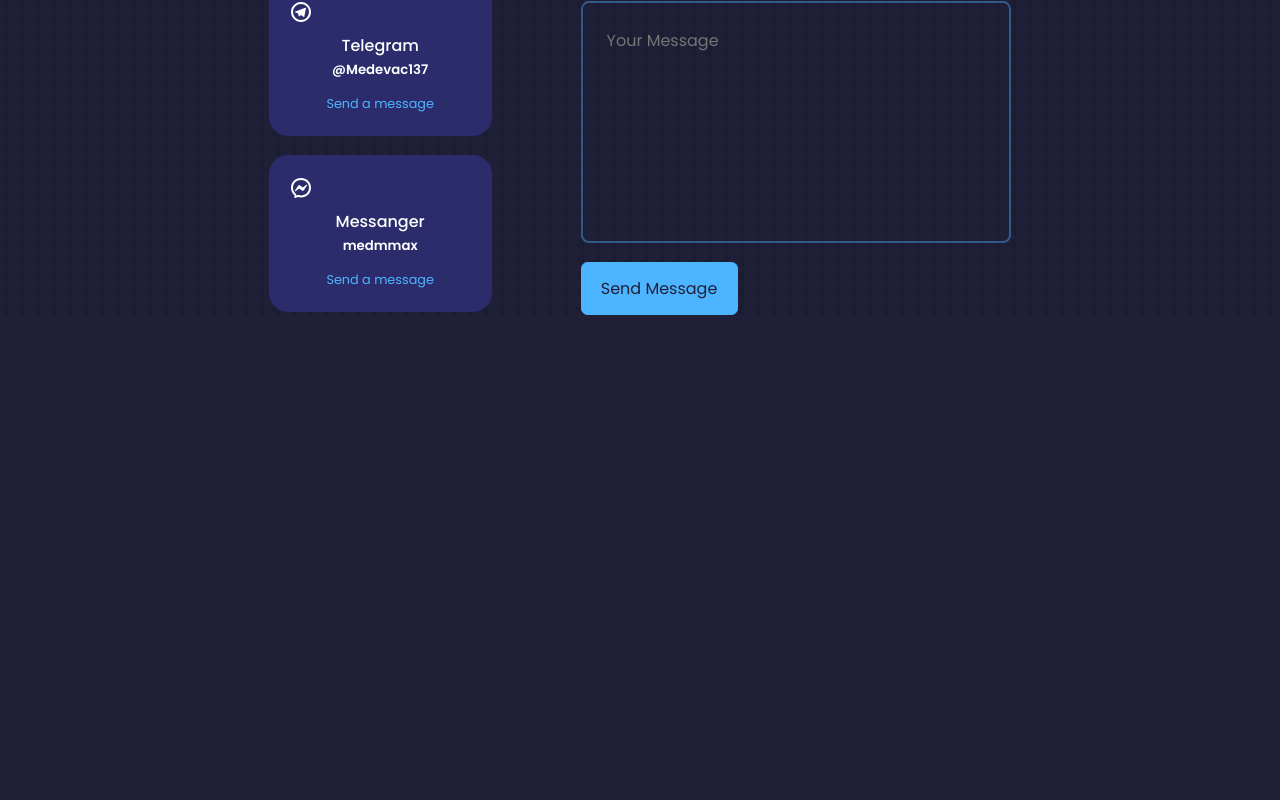
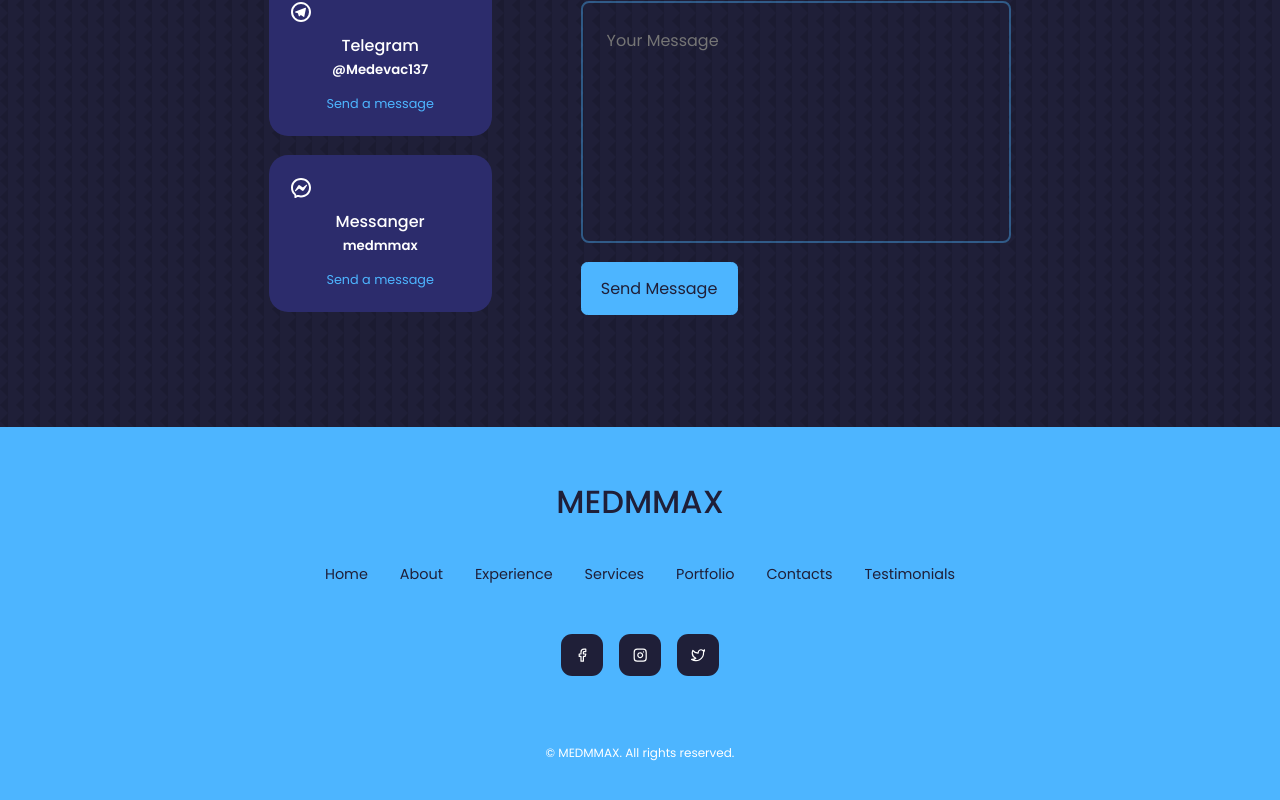
Before and after one commit to A1doranM/my-portfolio, a React (Create React App) app: page / in a window 1280 px wide. Shown: the part 5475-6275 px from the top of the page. Before the commit the page ends 5790 px from the top, so only its background shows below. Built offline with nearby package versions, Linux system fonts and the light colour scheme.

Commit message:
project completed

```diff
--- a/src/App.jsx
+++ b/src/App.jsx
@@ -20,7 +20,6 @@
                 <Portfolio/>
                 <Testimonials/>
                 <Contacts/>
-                <Footer/>
             </main>
             <Footer/>
         </>
--- a/src/components/footer/Footer.jsx
+++ b/src/components/footer/Footer.jsx
@@ -1,8 +1,31 @@
 import React from "react";
+import "./footer.css";
+import {FiTwitter, FiFacebook, FiInstagram} from "react-icons/fi";
 
 function Footer(props) {
     return (
-        <div></div>
+        <footer>
+            <a href="#" className="footer__logo">MEDMMAX</a>
+            <ul className="permalinks">
+                <li><a href="#">Home</a></li>
+                <li><a href="#about">About</a></li>
+                <li><a href="#experience">Experience</a></li>
+                <li><a href="#services">Services</a></li>
+                <li><a href="#portfolio">Portfolio</a></li>
+                <li><a href="#contact">Contacts</a></li>
+                <li><a href="#testimonials">Testimonials</a></li>
+            </ul>
+
+            <div className="footer__socials">
+                <a href="https://facebook.com"><FiFacebook/></a>
+                <a href="https://instagram.com"><FiInstagram/></a>
+                <a href="https://linkedin.com"><FiTwitter/></a>
+            </div>
+
+            <div className="footer_copyright">
+                <small>&copy; MEDMMAX. All rights reserved.</small>
+            </div>
+        </footer>
     );
 }
 
--- a/src/components/footer/footer.css
+++ b/src/components/footer/footer.css
@@ -0,0 +1,66 @@
+footer {
+    background: var(--color-primary);
+    padding: 3rem 0;
+    text-align: center;
+    font-size: 0.9rem;
+    margin-top: 7rem;
+}
+
+footer a {
+    color: var(--color-bg);
+}
+
+.footer__logo {
+    font-size: 2rem;
+    font-weight: 500;
+    margin-bottom: 2rem;
+    display: inline-block;
+}
+
+.permalinks {
+    display: flex;
+    flex-wrap: wrap;
+    justify-content: center;
+    gap: 2rem;
+    margin: 0 auto 3rem;
+}
+
+.footer__socials {
+    display: flex;
+    justify-content: center;
+    gap: 1rem;
+    margin-bottom: 4rem;
+}
+
+.footer__socials a {
+    background: var(--color-bg);
+    color: var(--color-white);
+    padding: 0.8rem;
+    border-radius: 0.7rem;
+    display: flex;
+    border: 1px solid transparent;
+}
+
+.footer__socials a:hover {
+    background: transparent;
+    color: var(--color-bg);
+    border-color: var(--color-bg);
+}
+
+.footer__copyright {
+    margin-bottom: 4rem;
+    color: var(--color-bg);
+}
+
+/* MEDIA QUERIES (SMALL DEVICES) */
+
+@media screen and (max-width: 600px) {
+    .permalinks {
+        flex-direction: column;
+        gap: 1.5rem;
+    }
+
+    .footer__socials {
+        margin-bottom: 2.6rem;
+    }
+}
--- a/src/components/testimonials/Testimonials.jsx
+++ b/src/components/testimonials/Testimonials.jsx
@@ -26,7 +26,8 @@
                     pagination={{ clickable: true }}
                     scrollbar={{ draggable: true }}
             >
-                <SwiperSlide className="testimonial">
+                <SwiperSlide>
+                    <div className="testimonial">
                         <div className="client__avatar">
                             <img src={AVTR1} className="client__avatar"/>
                         </div>
@@ -36,9 +37,11 @@
                             laborum, modi molestias neque nesciunt nobis quo repellendus sapiente, tempore
                             tenetur.
                         </small>
+                    </div>
                 </SwiperSlide>
 
-                <SwiperSlide className="testimonial">
+                <SwiperSlide>
+                    <div className="testimonial">
                         <div className="client__avatar">
                             <img src={AVTR2} className="client__avatar"/>
                         </div>
@@ -48,9 +51,11 @@
                             laborum, modi molestias neque nesciunt nobis quo repellendus sapiente, tempore
                             tenetur.
                         </small>
+                    </div>
                 </SwiperSlide>
 
-                <SwiperSlide className="testimonial">
+                <SwiperSlide>
+                    <div className="testimonial">
                         <div className="client__avatar">
                             <img src={AVTR3} className="client__avatar"/>
                         </div>
@@ -60,9 +65,11 @@
                             laborum, modi molestias neque nesciunt nobis quo repellendus sapiente, tempore
                             tenetur.
                         </small>
+                    </div>
                 </SwiperSlide>
 
-                <SwiperSlide className="testimonial">
+                <SwiperSlide>
+                    <div className="testimonial">
                         <div className="client__avatar">
                             <img src={AVTR4} className="client__avatar"/>
                         </div>
@@ -72,6 +79,7 @@
                             laborum, modi molestias neque nesciunt nobis quo repellendus sapiente, tempore
                             tenetur.
                         </small>
+                    </div>
                 </SwiperSlide>
             </Swiper>
         </section>
```
Lines whose indentation alone changed are shown as unchanged.
